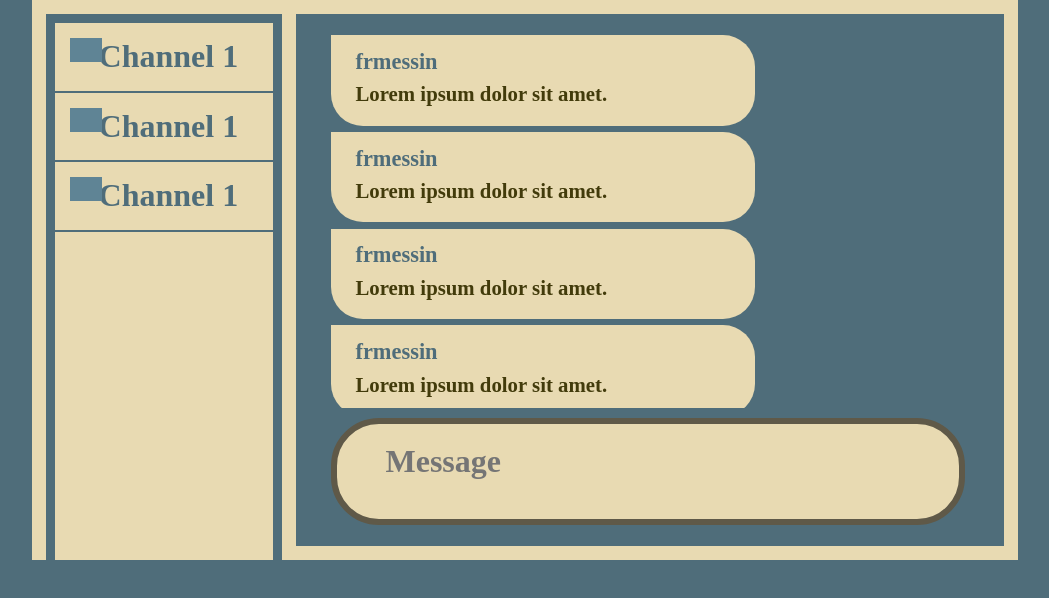
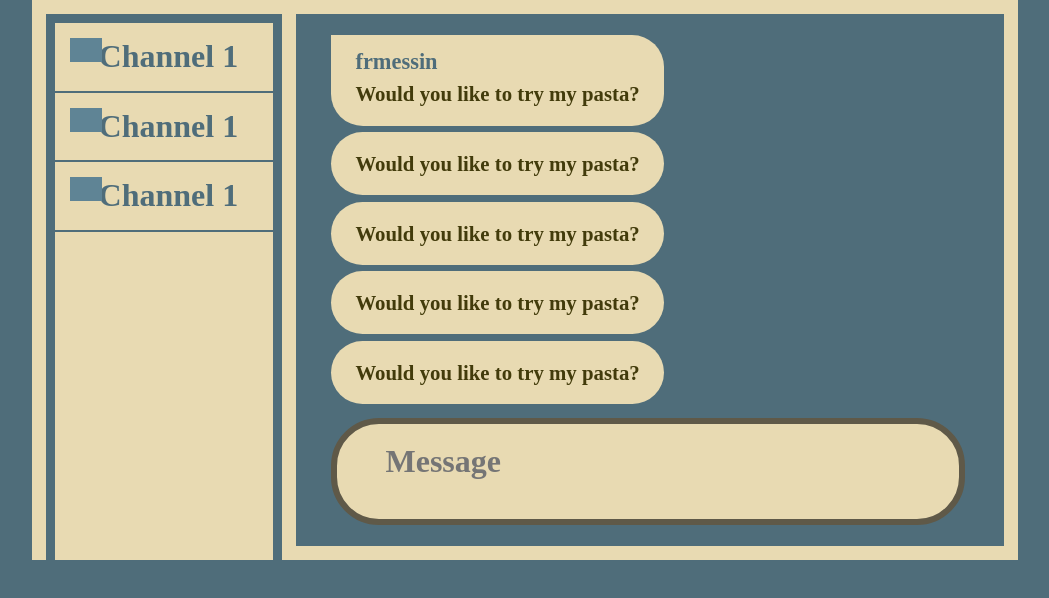
Before and after one commit to smkatash/42_transendence, an Angular app in the folder frontend/angular/: page /chat in a window 1280 px wide. Shown: the top 598 px of the page, without its empty margins (115-1164 px from the left). Built offline with nearby package versions, Linux system fonts and the light colour scheme; grey boxes are pictures that could not be loaded; a web font is replaced by a local one.

Commit message:
[progress with chat] Messages are now being displayed from an array using angular directives and have the same size as the text they contain. They also change depending whether the user of the session sent them or the same user sends them twice.

```diff
--- a/frontend/angular/src/app/chat/chat.component.html
+++ b/frontend/angular/src/app/chat/chat.component.html
@@ -9,26 +9,10 @@
     </div>
     <div class="message-and-messagebox-container">
       <div class="message-container">
-        <app-message></app-message>
-        <app-message></app-message>
-        <app-message></app-message>
-        <app-message></app-message>
-        <app-message></app-message>
-        <app-message></app-message>
-        <app-message></app-message>
-        <app-message></app-message>
-        <app-message></app-message>
-        <app-message></app-message>
-        <app-message></app-message>
-        <app-message></app-message>
-        <app-message></app-message>
-        <app-message></app-message>
-        <app-message></app-message>
-        <app-message></app-message>
-        <app-message></app-message>
-        <app-message></app-message>
-        <app-message></app-message>
-        <app-message></app-message>
+        <div *ngFor="let message of messages; let i = index">
+          <app-message [msg]="message"
+                       [sameSender]="true ? i > 0 && messages[i - 1].name === message.name : false"></app-message>
+        </div>
       </div>
       <div class="message-box">
         <textarea type="text" placeholder="Message" autofocus></textarea>
--- a/frontend/angular/src/app/chat/chat.component.ts
+++ b/frontend/angular/src/app/chat/chat.component.ts
@@ -1,4 +1,6 @@
 import { Component } from '@angular/core';
+
+import { MESSAGES } from './message/mock-messages';
 
 @Component({
   selector: 'app-chat',
@@ -6,5 +8,5 @@ import { Component } from '@angular/core';
   styleUrls: ['./chat.component.css']
 })
 export class ChatComponent {
-
+  messages = MESSAGES;
 }
--- a/frontend/angular/src/app/chat/message/message.component.css
+++ b/frontend/angular/src/app/chat/message/message.component.css
@@ -1,6 +1,49 @@
 @import url('https://fonts.googleapis.com/css2?family=Quattrocento:wght@700&display=swap');
 
+.message-session-user-same-sender {
+  display: inline-block;
+  padding-left: 1.5em;
+  padding-right: 1.5em;
+  padding-bottom: 1em;
+  padding-top: 1em;
+  margin-bottom: 1%;
+  margin-left: 50%;
+  background-color: #CBE8EF;
+  border-radius: 2em 2em 2em 2em;
+  line-height: 1.5;
+  word-wrap: break-word;
+}
+
+.message-session-user {
+  display: inline-block;
+  padding-left: 1.5em;
+  padding-right: 1.5em;
+  padding-bottom: 1em;
+  padding-top: 1em;
+  margin-bottom: 1%;
+  margin-left: 50%;
+  background-color: #CBE8EF;
+  border-radius: 2em 0em 2em 2em;
+  line-height: 1.5;
+  word-wrap: break-word;
+}
+
+.message-same-sender {
+  display: inline-block;
+  padding-left: 1.5em;
+  padding-right: 1.5em;
+  padding-bottom: 1em;
+  padding-top: 1em;
+  margin-bottom: 1%;
+  background-color: #E8DAB2;
+  border-radius: 2em 2em 2em 2em;
+  max-width: 60%;
+  line-height: 1.5;
+  word-wrap: break-word;
+}
+
 .message {
+  display: inline-block;
   padding-left: 1.5em;
   padding-right: 1.5em;
   padding-bottom: 1em;
@@ -8,20 +51,19 @@
   margin-bottom: 1%;
   background-color: #E8DAB2;
   border-radius: 0em 2em 2em 2em;
-  align-self: start;
-  max-width: 59%;
+  max-width: 60%;
   line-height: 1.5;
   word-wrap: break-word;
 }
 
-.message .message-sender {
+.message-sender {
   font-family: 'Quattrocento', serif;
   font-size: 140%;
   font-weight: bold;
   color: #4F6D7A;
 }
 
-.message .message-content {
+.message-content {
   font-family: 'Quattrocento', serif;
   font-weight: bold;
   font-size: 130%;
--- a/frontend/angular/src/app/chat/message/message.component.html
+++ b/frontend/angular/src/app/chat/message/message.component.html
@@ -1,4 +1,16 @@
-<div class="message">
-  <div class="message-sender">frmessin</div>
-  <div class="message-content">Lorem ipsum dolor sit amet.</div>
+<div class="message-session-user" *ngIf="sameSender == false && msg?.sessionUser == true">
+  <div class="message-content">{{ msg?.messageContent }}</div>
 </div>
+
+<div class="message-session-user-same-sender" *ngIf="sameSender == true && msg?.sessionUser == true">
+  <div class="message-content">{{ msg?.messageContent }}</div>
+</div>
+
+<div class="message" *ngIf="sameSender == false && msg?.sessionUser == false">
+  <div class="message-sender">{{ msg?.name }}</div>
+  <div class="message-content">{{ msg?.messageContent }}</div>
+</div>
+
+<div class="message-same-sender" *ngIf="sameSender == true && msg?.sessionUser == false">
+  <div class="message-content">{{ msg?.messageContent }}</div>
+</div>
--- a/frontend/angular/src/app/chat/message/message.component.ts
+++ b/frontend/angular/src/app/chat/message/message.component.ts
@@ -1,4 +1,5 @@
-import { Component } from '@angular/core';
+import { Component, Input } from '@angular/core';
+import { message } from './message';
 
 @Component({
   selector: 'app-message',
@@ -6,5 +7,6 @@ import { Component } from '@angular/core';
   styleUrls: ['./message.component.css']
 })
 export class MessageComponent {
-
+  @Input() msg?: message;
+  @Input() sameSender: boolean = false;
 }
--- /dev/null
+++ b/frontend/angular/src/app/chat/message/message.ts
@@ -0,0 +1,6 @@
+export interface message {
+  name: string;
+  messageContent: string;
+  timestamp: number;
+  sessionUser: boolean;
+}
--- /dev/null
+++ b/frontend/angular/src/app/chat/message/mock-messages.ts
@@ -0,0 +1,14 @@
+import { message } from "./message";
+
+export const MESSAGES: message[] = [
+  { name: 'frmessin', messageContent: 'Would you like to try my pasta?', timestamp: 2, sessionUser: false},
+  { name: 'frmessin', messageContent: 'Would you like to try my pasta?', timestamp: 2, sessionUser: false},
+  { name: 'frmessin', messageContent: 'Would you like to try my pasta?', timestamp: 2, sessionUser: false},
+  { name: 'frmessin', messageContent: 'Would you like to try my pasta?', timestamp: 2, sessionUser: false},
+  { name: 'frmessin', messageContent: 'Would you like to try my pasta?', timestamp: 2, sessionUser: false},
+  { name: 'ajazbuti', messageContent: 'Wie bitte?', timestamp: 3, sessionUser: false},
+  { name: 'ajazbuti', messageContent: "Wann du in Deutschland bist, du musst auf Deutsch sprechen! Ich liebe Deutschland!", timestamp: 4, sessionUser: false},
+  { name: 'lkrabbe', messageContent: "I don't like OOP btw", timestamp: 5, sessionUser: false},
+  { name: 'jmaalouf', messageContent: "I can already sense that Francesco doesn't like the design for some reason", timestamp: 6, sessionUser: true},
+  { name: 'jmaalouf', messageContent: "Lorem ipsum dolor sit amet, consectetur adipiscing elit, sed do eiusmod tempor incididunt ut labore et dolore magna aliqua. Ut enim ad minim veniam, quis nostrud exercitation ullamco laboris nisi ut aliquip ex ea commodo consequat. Duis aute irure dolor in reprehenderit in voluptate velit esse cillum dolore eu fugiat nulla pariatur. Excepteur sint occaecat cupidatat non proident, sunt in culpa qui officia deserunt mollit anim id est laborum.", timestamp: 6, sessionUser: true},
+];
```
